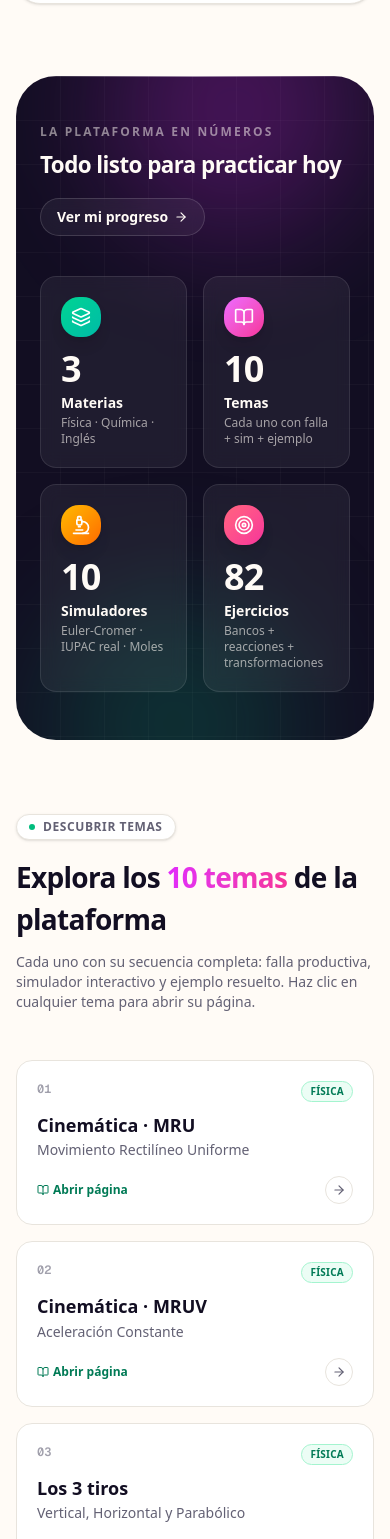
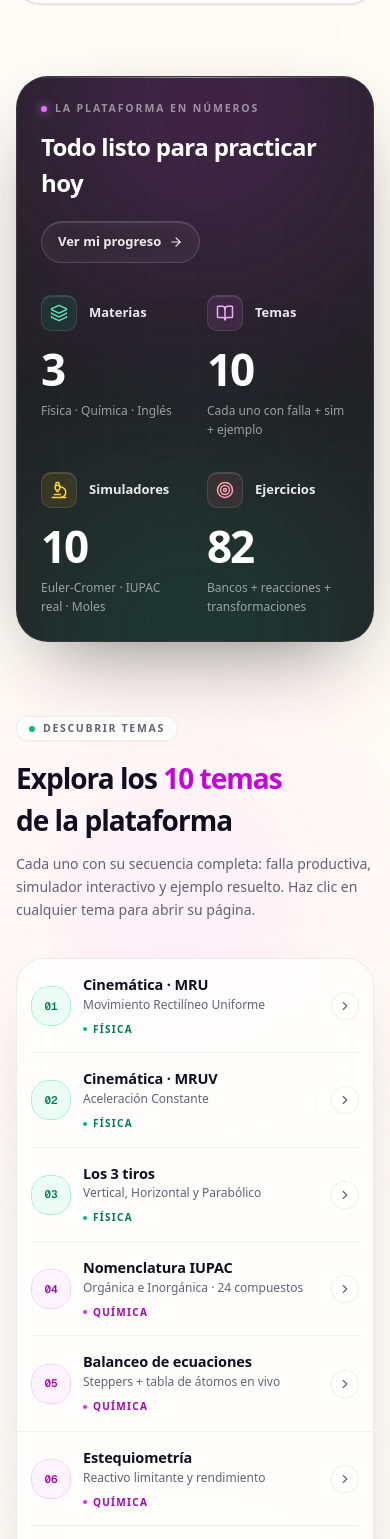
Before and after one commit to villaralan11/CECyT-3-Lab, a Next.js app: page / in a window 390 px wide. Shown: the part 2769-4308 px from the top of the page. Built offline with nearby package versions, Linux system fonts and the light colour scheme; no server answers.

Commit message:
feat(ui): rediseno Apple HIG de metricas y temas - panel Liquid Glass, lista agrupada 2 columnas, responsive 320-1440 y anclas

```diff
--- a/src/app/page.tsx
+++ b/src/app/page.tsx
@@ -33,6 +33,7 @@ const SUBJECTS = [
     bg: "from-emerald-400 via-teal-400 to-cyan-400",
     bgSoft: "bg-emerald-50",
     text: "text-emerald-700",
+    dot: "bg-emerald-500",
     border: "border-emerald-200",
     chip: "bg-emerald-50 text-emerald-700 border-emerald-100",
     hoverBorder: "hover:border-emerald-200",
@@ -49,6 +50,7 @@ const SUBJECTS = [
     bg: "from-fuchsia-400 via-pink-400 to-rose-400",
     bgSoft: "bg-fuchsia-50",
     text: "text-fuchsia-700",
+    dot: "bg-fuchsia-500",
     border: "border-fuchsia-200",
     chip: "bg-fuchsia-50 text-fuchsia-700 border-fuchsia-100",
     hoverBorder: "hover:border-fuchsia-200",
@@ -65,6 +67,7 @@ const SUBJECTS = [
     bg: "from-amber-400 via-orange-400 to-rose-400",
     bgSoft: "bg-amber-50",
     text: "text-amber-700",
+    dot: "bg-amber-500",
     border: "border-amber-200",
     chip: "bg-amber-50 text-amber-700 border-amber-100",
     hoverBorder: "hover:border-amber-200",
@@ -76,10 +79,10 @@ const SUBJECTS = [
 ];
 
 const STATS = [
-  { value: "3", label: "Materias", sub: "Física · Química · Inglés", icon: Layers, c: "from-emerald-400 to-teal-500" },
-  { value: "10", label: "Temas", sub: "Cada uno con falla + sim + ejemplo", icon: BookOpen, c: "from-fuchsia-400 to-pink-500" },
-  { value: "10", label: "Simuladores", sub: "Euler-Cromer · IUPAC real · Moles", icon: Microscope, c: "from-amber-400 to-orange-500" },
-  { value: "82", label: "Ejercicios", sub: "Bancos + reacciones + transformaciones", icon: Target, c: "from-rose-400 to-pink-500" },
+  { value: "3", label: "Materias", sub: "Física · Química · Inglés", icon: Layers, tint: "text-emerald-300", aura: "bg-emerald-400/10" },
+  { value: "10", label: "Temas", sub: "Cada uno con falla + sim + ejemplo", icon: BookOpen, tint: "text-fuchsia-300", aura: "bg-fuchsia-400/10" },
+  { value: "10", label: "Simuladores", sub: "Euler-Cromer · IUPAC real · Moles", icon: Microscope, tint: "text-amber-300", aura: "bg-amber-400/10" },
+  { value: "82", label: "Ejercicios", sub: "Bancos + reacciones + transformaciones", icon: Target, tint: "text-rose-300", aura: "bg-rose-400/10" },
 ];
 
 const TOPICS = [
@@ -683,114 +686,152 @@ export default function Home() {
         </div>
       </section>
 
-      {/* STATS — tarjeta oscura contenida */}
-      <section className="py-4 sm:py-6">
+      {/* STATS — panel Liquid Glass oscuro */}
+      <section id="plataforma" className="relative scroll-mt-24 py-4 sm:py-6">
         <div className="mx-auto w-full max-w-7xl px-4 sm:px-6 lg:px-8 2xl:max-w-[88rem]">
-          <div className="relative overflow-hidden rounded-[2.5rem] bg-foreground px-6 py-12 text-background sm:px-10 sm:py-14">
-            <div className="absolute inset-0 grid-pattern-light opacity-40" aria-hidden="true" />
-            <div className="pointer-events-none absolute -top-24 left-1/4 h-64 w-64 rounded-full bg-fuchsia-500/25 blur-3xl" aria-hidden="true" />
-            <div className="pointer-events-none absolute -bottom-28 right-1/5 h-64 w-64 rounded-full bg-emerald-500/20 blur-3xl" aria-hidden="true" />
-            <div className="pointer-events-none absolute inset-x-0 top-0 h-px bg-gradient-to-r from-transparent via-white/50 to-transparent" aria-hidden="true" />
+          <motion.div
+            initial={{ opacity: 0, y: 18 }}
+            whileInView={{ opacity: 1, y: 0 }}
+            viewport={{ once: true, margin: "-80px" }}
+            transition={{ duration: 0.5, ease: [0.22, 1, 0.36, 1] }}
+            className="relative overflow-hidden rounded-[2rem] border border-white/10 bg-[#17171a]/95 text-white shadow-[0_32px_80px_-32px_rgba(23,23,26,0.6)] backdrop-blur-xl sm:rounded-[2.5rem]"
+          >
+            <div className="pointer-events-none absolute inset-0" aria-hidden="true">
+              <div className="absolute -top-32 left-[8%] h-80 w-80 rounded-full bg-fuchsia-500/20 blur-[100px]" />
+              <div className="absolute -bottom-40 right-[6%] h-80 w-80 rounded-full bg-emerald-400/15 blur-[100px]" />
+              <div className="absolute inset-0 grid-pattern-light opacity-[0.16]" />
+              <div className="absolute inset-x-0 top-0 h-px bg-gradient-to-r from-transparent via-white/50 to-transparent" />
+            </div>
 
-            <div className="relative mb-10 flex flex-wrap items-end justify-between gap-4">
+            <div className="relative p-6 sm:p-9 lg:p-10">
+              <div className="flex flex-col gap-5 sm:flex-row sm:items-end sm:justify-between">
                 <div>
-                <div className="text-xs font-semibold uppercase tracking-[0.18em] text-background/50">
+                  <div className="flex items-center gap-2 text-[10.5px] font-semibold uppercase tracking-[0.18em] text-white/50">
+                    <span className="h-1.5 w-1.5 rounded-full bg-fuchsia-400 shadow-[0_0_10px_rgba(232,121,249,0.9)]" />
                     La plataforma en números
                   </div>
-                <h2 className="mt-2 text-[clamp(1.4rem,2.6vw,1.875rem)] font-bold tracking-tight">
+                  <h2 className="mt-3 text-[clamp(1.5rem,2.5vw,2rem)] font-semibold tracking-[-0.025em] text-white">
                     Todo listo para practicar hoy
                   </h2>
                 </div>
                 <Link
                   href="/progreso"
-                className="inline-flex items-center gap-1.5 rounded-full border border-white/15 bg-white/5 px-4 py-2 text-sm font-semibold backdrop-blur transition-colors hover:bg-white/10"
+                  className="group inline-flex w-fit items-center gap-2 rounded-full border border-white/15 bg-white/[0.07] px-4 py-2.5 text-[13px] font-semibold text-white/90 shadow-[inset_0_1px_0_rgba(255,255,255,0.12)] backdrop-blur-md transition-colors hover:bg-white/[0.12] focus-visible:outline-none focus-visible:ring-2 focus-visible:ring-white/40 active:scale-[0.98]"
                 >
-                Ver mi progreso <ArrowRight className="h-3.5 w-3.5" />
+                  Ver mi progreso
+                  <ArrowRight className="h-3.5 w-3.5 transition-transform duration-300 group-hover:translate-x-0.5" />
                 </Link>
               </div>
 
-            <div className="relative grid grid-cols-2 gap-4 sm:gap-6 lg:grid-cols-4">
+              <div className="mt-8 grid grid-cols-2 gap-x-6 gap-y-8 sm:mt-10 lg:grid-cols-4 lg:gap-x-0 lg:gap-y-0">
                 {STATS.map((s, i) => (
                   <motion.div
                     key={s.label}
-                  initial={{ opacity: 0, y: 20 }}
+                    initial={{ opacity: 0, y: 14 }}
                     whileInView={{ opacity: 1, y: 0 }}
                     viewport={{ once: true }}
-                  transition={{ delay: i * 0.08 }}
-                  className="group rounded-2xl border border-white/10 bg-white/[0.06] p-5 backdrop-blur transition-all duration-300 hover:-translate-y-1 hover:border-white/20 hover:bg-white/10"
+                    transition={{ delay: 0.1 + i * 0.07, duration: 0.4 }}
+                    className={`relative lg:px-7 ${i > 0 ? "lg:border-l lg:border-white/10" : ""} ${
+                      i === 0 ? "lg:pl-0" : ""
+                    } ${i === STATS.length - 1 ? "lg:pr-0" : ""}`}
                   >
-                  <div className={`inline-flex h-10 w-10 items-center justify-center rounded-xl bg-gradient-to-br ${s.c} shadow-lg transition-transform duration-300 group-hover:scale-110`}>
-                    <s.icon className="h-5 w-5 text-white" />
+                    <div className="flex items-center gap-3">
+                      <span className={`inline-flex h-9 w-9 items-center justify-center rounded-[10px] border border-white/10 ${s.aura} ${s.tint} shadow-[inset_0_1px_0_rgba(255,255,255,0.12)]`}>
+                        <s.icon className="h-[18px] w-[18px]" />
+                      </span>
+                      <span className="text-[13px] font-semibold text-white/90">{s.label}</span>
                     </div>
-                  <div className="mt-3 text-4xl font-bold tracking-tight">{s.value}</div>
-                  <div className="mt-1 text-sm font-semibold">{s.label}</div>
-                  <div className="mt-0.5 text-xs opacity-60">{s.sub}</div>
+                    <div className="mt-4 text-[clamp(2.75rem,4.2vw,3.5rem)] font-semibold leading-none tracking-[-0.05em] tabular-nums text-white">
+                      {s.value}
+                    </div>
+                    <div className="mt-2.5 max-w-[15rem] text-[12px] leading-relaxed text-white/55">{s.sub}</div>
                   </motion.div>
                 ))}
               </div>
             </div>
+          </motion.div>
         </div>
       </section>
 
-      {/* TOPICS GRID */}
-      <section className="py-[clamp(3.5rem,7vw,6rem)]">
+      {/* TOPICS — lista agrupada estilo iOS/macOS */}
+      <section id="temas" className="relative scroll-mt-24 py-[clamp(3.5rem,7vw,6rem)]">
+        <div className="pointer-events-none absolute inset-0 -z-10 overflow-hidden" aria-hidden="true">
+          <div className="absolute left-[8%] top-24 h-72 w-72 rounded-full bg-fuchsia-200/30 blur-[100px]" />
+          <div className="absolute bottom-10 right-[10%] h-80 w-80 rounded-full bg-emerald-200/25 blur-[110px]" />
+        </div>
         <div className="mx-auto w-full max-w-7xl px-4 sm:px-6 lg:px-8 2xl:max-w-[88rem]">
+          <div className="flex flex-col gap-6 md:flex-row md:items-end md:justify-between">
             <div className="max-w-2xl">
-            <span className="inline-flex items-center gap-2 rounded-full border border-border bg-white px-3 py-1 text-xs font-semibold uppercase tracking-wider text-muted-foreground shadow-sm">
+              <span className="inline-flex items-center gap-2 rounded-full border border-black/[0.06] bg-white/70 px-3 py-1 text-[10.5px] font-semibold uppercase tracking-[0.16em] text-muted-foreground shadow-[0_1px_2px_rgba(24,24,27,0.04)] backdrop-blur-md">
                 <span className="h-1.5 w-1.5 rounded-full bg-emerald-500" />
                 Descubrir temas
               </span>
-            <h2 className="mt-4 text-[clamp(1.75rem,3.4vw,2.5rem)] font-bold tracking-tight text-foreground">
-              Explora los{" "}
-              <span className="bg-gradient-to-r from-fuchsia-500 to-pink-500 bg-clip-text text-transparent">
-                10 temas
-              </span>{" "}
-              de la plataforma
+              <h2 className="mt-4 text-balance text-[clamp(1.75rem,3.4vw,2.5rem)] font-semibold tracking-[-0.035em] text-foreground">
+                Explora los <span className="text-fuchsia-600">10 temas</span> de la plataforma
               </h2>
-            <p className="mt-3 text-sm text-muted-foreground">
+              <p className="mt-3 max-w-xl text-sm leading-relaxed text-muted-foreground">
                 Cada uno con su secuencia completa: falla productiva, simulador interactivo y ejemplo resuelto.
                 Haz clic en cualquier tema para abrir su página.
               </p>
             </div>
+            <div className="hidden items-center gap-2 rounded-full border border-black/[0.06] bg-white/70 px-3.5 py-2 text-[12px] font-medium text-muted-foreground shadow-[0_1px_2px_rgba(24,24,27,0.04)] backdrop-blur-md md:inline-flex">
+              <Layers className="h-3.5 w-3.5 text-fuchsia-500" />
+              10 temas · 3 materias
+            </div>
+          </div>
 
-          <div className="mt-12 grid gap-4 sm:grid-cols-2 lg:grid-cols-3">
-            {TOPICS.map((t, i) => {
+          <motion.div
+            initial={{ opacity: 0, y: 18 }}
+            whileInView={{ opacity: 1, y: 0 }}
+            viewport={{ once: true, margin: "-60px" }}
+            transition={{ duration: 0.5, ease: [0.22, 1, 0.36, 1] }}
+            className="mt-9 overflow-hidden rounded-[1.75rem] border border-black/[0.07] bg-white/70 shadow-[0_28px_70px_-36px_rgba(24,24,27,0.3)] backdrop-blur-xl sm:mt-11"
+          >
+            <div className="grid min-w-0 md:grid-cols-2">
+              {[0, 1].map((col) => (
+                <div
+                  key={col}
+                  className={`min-w-0 ${col === 1 ? "border-t border-black/[0.06] md:border-l md:border-t-0" : ""}`}
+                >
+                  {TOPICS.slice(col * 5, col * 5 + 5).map((t, idx) => {
                     const s = subjectOf(t.subject);
                     return (
-                <motion.div
+                      <Link
                         key={t.n}
-                  initial={{ opacity: 0, scale: 0.96 }}
-                  whileInView={{ opacity: 1, scale: 1 }}
-                  viewport={{ once: true }}
-                  transition={{ duration: 0.25, delay: (i % 6) * 0.05 }}
+                        href={t.href}
+                        className="group relative flex min-w-0 items-center gap-3 px-3.5 py-4 transition-colors hover:bg-white/80 focus-visible:z-10 focus-visible:outline-none focus-visible:ring-2 focus-visible:ring-inset focus-visible:ring-fuchsia-500/40 sm:gap-4 sm:px-5"
                       >
-                  <Link
-                    href={t.href}
-                    className={`group relative block overflow-hidden rounded-2xl border border-border bg-white p-5 transition-all duration-300 hover:-translate-y-1 hover:shadow-xl hover:shadow-black/[0.05] ${s.hoverBorder}`}
-                  >
-                    <div className={`absolute inset-x-0 top-0 h-0.5 origin-left scale-x-0 bg-gradient-to-r ${s.bg} transition-transform duration-500 group-hover:scale-x-100`} />
-                    <div className="flex items-start justify-between gap-3">
-                      <span className="text-xs font-mono font-semibold text-muted-foreground/60">{t.n}</span>
-                      <span className={`inline-flex items-center rounded-full border px-2 py-0.5 text-[10px] font-semibold uppercase tracking-wide ${s.bgSoft} ${s.text} ${s.border}`}>
+                        <span className={`flex h-10 w-10 shrink-0 items-center justify-center rounded-xl border font-mono text-[11px] font-semibold tabular-nums shadow-[inset_0_1px_0_rgba(255,255,255,0.7)] sm:h-11 sm:w-11 sm:rounded-[13px] ${s.bgSoft} ${s.border} ${s.text}`}>
+                          {t.n}
+                        </span>
+                        <span className="min-w-0 flex-1">
+                          <span className="block text-[14.5px] font-semibold leading-snug tracking-[-0.01em] text-foreground sm:text-[15px]">
+                            {t.name}
+                          </span>
+                          <span className="mt-0.5 block text-pretty text-[12px] leading-snug text-muted-foreground sm:text-[12.5px]">
+                            {t.desc}
+                          </span>
+                          <span className={`mt-1.5 inline-flex items-center gap-1.5 text-[10px] font-semibold uppercase tracking-[0.13em] ${s.text}`}>
+                            <span className={`h-1 w-1 rounded-full ${s.dot}`} />
                             {s.name}
                           </span>
-                    </div>
-                    <h3 className="mt-3 text-lg font-bold leading-tight text-foreground">{t.name}</h3>
-                    <p className="mt-1 text-sm text-muted-foreground">{t.desc}</p>
-                    <div className="mt-4 flex items-center justify-between">
-                      <span className={`inline-flex items-center gap-1 text-xs font-semibold ${s.text}`}>
-                        <BookOpen className="h-3 w-3" />
-                        Abrir página
                         </span>
-                      <span className="inline-flex h-7 w-7 items-center justify-center rounded-full border border-border text-muted-foreground transition-all duration-300 group-hover:border-transparent group-hover:bg-gradient-to-br group-hover:from-fuchsia-500 group-hover:to-pink-500 group-hover:text-white">
-                        <ArrowRight className="h-3.5 w-3.5 transition-transform group-hover:translate-x-px" />
+                        <span className="flex h-7 w-7 shrink-0 items-center justify-center rounded-full border border-black/[0.06] bg-white/60 text-muted-foreground shadow-[0_1px_2px_rgba(24,24,27,0.03)] transition-all duration-300 group-hover:border-transparent group-hover:bg-foreground group-hover:text-white">
+                          <ChevronRight className="h-3.5 w-3.5 transition-transform duration-300 group-hover:translate-x-px" />
                         </span>
-                    </div>
+                        {idx < 4 && (
+                          <span
+                            className="pointer-events-none absolute inset-x-3.5 bottom-0 h-px bg-black/[0.05] sm:inset-x-5"
+                            aria-hidden="true"
+                          />
+                        )}
                       </Link>
-                </motion.div>
                     );
                   })}
                 </div>
+              ))}
+            </div>
+          </motion.div>
         </div>
       </section>
 
```
Lines whose indentation alone changed are shown as unchanged.
